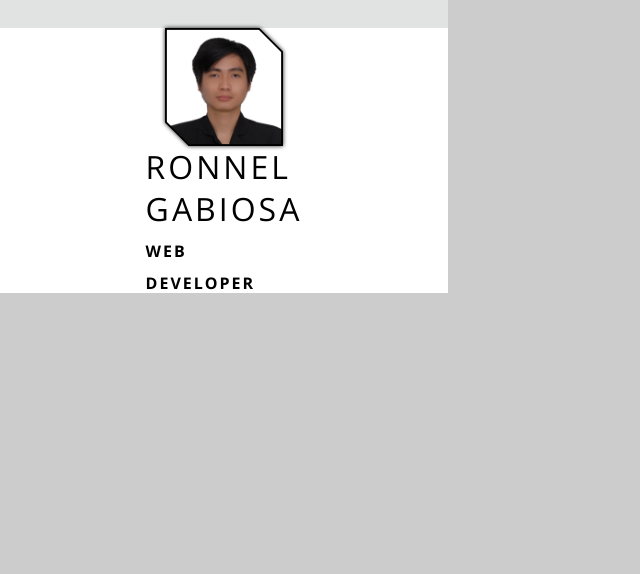
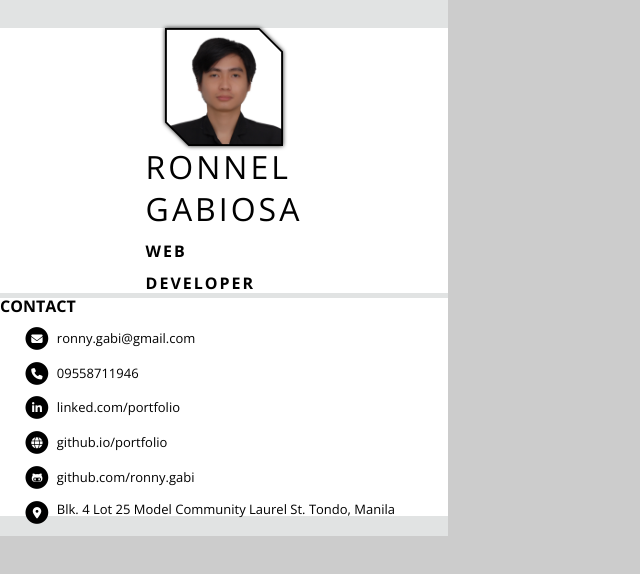
Before and after one commit to ronngb/resume, a website: page index.html in a window 1280 px wide. Shown: the whole page, without its empty margins (0-640 px from the left). Drawn offline with nearby package versions, Linux system fonts and the light colour scheme; files that its build step writes are made by us from their sources.

Commit message:
new: added contact component

```diff
--- a/index.html
+++ b/index.html
@@ -8,26 +8,72 @@
     <link rel="stylesheet" href="dist/assets/css/main.css" />
     <link
       href="https://fonts.googleapis.com/css2?family=Open+Sans:wght@300;400;500;600;700;800&display=swap"
-      rel="stylesheet"
-    />
+      rel="stylesheet" />
+    <!-- FONTAWESOME -->
+    <link rel="stylesheet" href="node_modules/@fortawesome/fontawesome-free/css/fontawesome.css" />
+    <link rel="stylesheet" href="node_modules/@fortawesome/fontawesome-free/css/solid.css" />
+    <link rel="stylesheet" href="node_modules/@fortawesome/fontawesome-free/css/brands.css" />
   </head>
   <body>
     <main size="A4">
       <div class="sidebar">
         <section class="section-profile">
           <div class="profile">
-            <img
-              src="src/assets/img/ronnel.png"
-              class="profile__photo"
-              alt="profile-pic"
-            />
+            <img src="src/assets/img/ronnel.png" class="profile__photo" alt="profile-pic" />
           </div>
-          <div class="profile__text u-padding-left">
+          <div class="profile__text">
             <h1 class="heading-primary">
               <span class="heading-primary--main">Ronnel Gabiosa</span>
               <span class="heading-primary--sub">Web Developer</span>
             </h1>
           </div>
+        </section>
+        <section class="section-contact">
+          <h2 class="contact__title base-margin-left">Contact</h2>
+          <ul class="contact__list base-margin-left fa-ul">
+            <li class="contact__item">
+              <span class="fa-li fa-stack fa-sm">
+                <i class="fa-solid fa-circle fa-stack-2x"></i>
+                <i class="fa-solid fa-envelope fa-stack-1x fa-inverse"></i>
+              </span>
+              ronny.gabi@gmail.com
+            </li>
+            <li class="contact__item">
+              <span class="fa-li fa-stack fa-sm">
+                <i class="fa-solid fa-circle fa-stack-2x"></i>
+                <i class="fa-solid fa-phone fa-stack-1x fa-inverse"></i>
+              </span>
+              09558711946
+            </li>
+            <li class="contact__item">
+              <span class="fa-li fa-stack fa-sm">
+                <i class="fa-solid fa-circle fa-stack-2x"></i>
+                <i class="fa-brands fa-linkedin-in fa-stack-1x fa-inverse"></i>
+              </span>
+              linked.com/portfolio
+            </li>
+            <li class="contact__item">
+              <span class="fa-li fa-stack fa-sm">
+                <i class="fa-solid fa-circle fa-stack-2x"></i>
+                <i class="fa-solid fa-globe fa-stack-1x fa-inverse"></i>
+              </span>
+              github.io/portfolio
+            </li>
+            <li class="contact__item">
+              <span class="fa-li fa-stack fa-sm">
+                <i class="fa-solid fa-circle fa-stack-2x"></i>
+                <i class="fa-brands fa-github-alt fa-stack-1x fa-inverse"></i>
+              </span>
+              github.com/ronny.gabi
+            </li>
+            <li class="contact__item">
+              <span class="fa-li fa-stack fa-pull-left fa-sm" style="height: 3em">
+                <i class="fa-solid fa-circle fa-stack-2x"></i>
+                <i class="fa-solid fa-location-dot fa-stack-1x fa-inverse"></i>
+              </span>
+              Blk. 4 Lot 25 Model Community Laurel St. Tondo, Manila
+            </li>
+          </ul>
         </section>
       </div>
       <div class="content"></div>
--- a/src/assets/scss/_base.scss
+++ b/src/assets/scss/_base.scss
@@ -2,7 +2,9 @@
   --body-bg-color: #cccccc;
   --main-bg-color: white;
   --sidebar-bg-color: #e1e3e3;
+  --base-margin-left: calc((100% - 156.78px) / 2);
   --text-color: black;
+  --fa-li-width: 0.2em;
   box-sizing: border-box;
 }
 
@@ -42,7 +44,8 @@ h1,
 h2,
 h3 {
   text-transform: uppercase;
-  margin: 0;
+  line-height: 1.1;
+  margin: 0.5rem 0;
 }
 
 p {
--- /dev/null
+++ b/src/assets/scss/component/_contact.scss
@@ -0,0 +1,6 @@
+.contact {
+  &__item {
+    font-size: 1.3rem;
+    margin: 1.2rem 0;
+  }
+}
--- a/src/assets/scss/main.scss
+++ b/src/assets/scss/main.scss
@@ -1,2 +1,4 @@
-@import "normalize", "base", "layout", "component/profile", "typography",
-  "style";
+@import "normalize", "base", "layout", "typography", "style";
+
+@import "component/profile";
+@import "component/contact";
```
